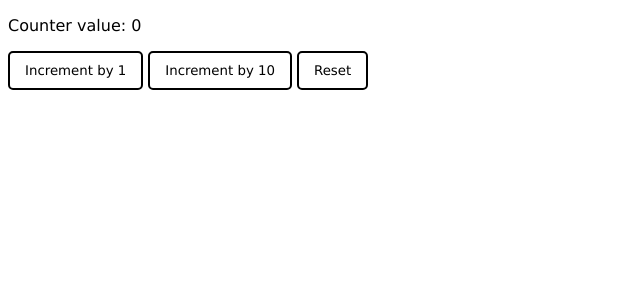
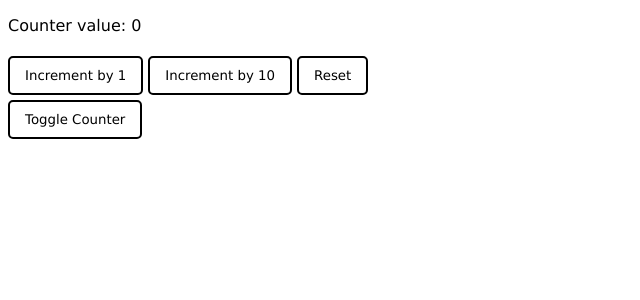
Before and after one commit to FredrikEglese/learningReact, a React (Create React App) app in the folder scratch/: page / in a window 1280 px wide. Shown: the top 300 px of the page, without its empty margins (0-640 px from the left). Built offline with nearby package versions, Linux system fonts and the light colour scheme.

Commit message:
Convert js -> tsx and useEffect

```diff
--- a/scratch/package.json
+++ b/scratch/package.json
@@ -3,6 +3,8 @@
   "version": "0.1.0",
   "private": true,
   "dependencies": {
+    "@types/react": "^17.0.11",
+    "@types/react-dom": "^17.0.7",
     "react": "^17.0.0",
     "react-dom": "^17.0.0",
     "react-scripts": "^4.0.3",
--- a/scratch/src/App.js
+++ /dev/null
@@ -1,8 +0,0 @@
-import React from "react";
-import Counter from "./Counter";
-
-const App = () => {
-	return <Counter />;
-};
-
-export default App;
--- /dev/null
+++ b/scratch/src/App.tsx
@@ -0,0 +1,14 @@
+import { useState } from "react";
+import Counter from "./Counter";
+
+const App = () => {
+	const [showCounter, setShowCounter] = useState(true);
+	return (
+		<div>
+			{showCounter && <Counter />}
+			<button onClick={() => setShowCounter((x) => !x)}>Toggle Counter</button>
+		</div>
+	);
+};
+
+export default App;
--- a/scratch/src/Counter.js
+++ /dev/null
@@ -1,32 +0,0 @@
-import React, { useState } from "react";
-
-import "./style/app.css";
-
-const Counter = () => {
-	const [counter, setCounter] = useState(0);
-
-	const increment1 = () => {
-		setCounter((x) => x + 1);
-	};
-
-	const increment10 = () => {
-		setCounter((x) => x + 10);
-	};
-
-	const resetCounter = () => {
-		setCounter(0);
-	};
-
-	return (
-		<div>
-			<p>Counter value: {counter}</p>
-
-			<button onClick={increment1}>Increment by 1</button>
-			<button onClick={increment10}>Increment by 10</button>
-
-			<button onClick={resetCounter}>Reset</button>
-		</div>
-	);
-};
-
-export default Counter;
--- /dev/null
+++ b/scratch/src/Counter.tsx
@@ -0,0 +1,42 @@
+import { useEffect, useState } from "react";
+
+import "./style/app.css";
+
+const Counter = () => {
+	const [counter, setCounter] = useState(0);
+	const incrementOptions = [1, 10];
+
+	const increment = (incrementer: number) => {
+		setCounter((x) => x + incrementer);
+	};
+
+	const resetCounter = () => {
+		setCounter(0);
+	};
+
+	useEffect(() => {
+		document.title = `C = ${counter}`;
+
+		return () => {
+			document.title = "hello!";
+		};
+	}, [counter]);
+
+	const incrementButtons = incrementOptions.map((i) => {
+		return (
+			<button key={"num_button_" + i} onClick={() => increment(i)}>
+				Increment by {i}
+			</button>
+		);
+	});
+
+	return (
+		<div>
+			<p>Counter value: {counter}</p>
+			{incrementButtons}
+			<button onClick={resetCounter}>Reset</button>
+		</div>
+	);
+};
+
+export default Counter;
--- a/scratch/src/index.js
+++ /dev/null
@@ -1,9 +0,0 @@
-import React from 'react';
-import ReactDOM from 'react-dom';
-import App from './App';
-import './index.css';
-
-ReactDOM.render(
-  <App/>,
-  document.getElementById('root')
-);
--- /dev/null
+++ b/scratch/src/index.tsx
@@ -0,0 +1,5 @@
+import ReactDOM from "react-dom";
+import App from "./App";
+import "./index.css";
+
+ReactDOM.render(<App />, document.getElementById("root"));
--- /dev/null
+++ b/scratch/src/react-app-env.d.ts
@@ -0,0 +1 @@
+/// <reference types="react-scripts" />
--- a/scratch/src/style/app.css
+++ b/scratch/src/style/app.css
@@ -10,6 +10,7 @@ body {
 button {
 	padding: 10px 15px;
 	margin-right: 5px;
+	margin-top: 5px;
 	background-color: white;
 	border: 2px solid black;
 	color: black;
```
Also changed, not shown: scratch/tsconfig.json (added, +20 -0 lines), 1 other file (tests, documents, lock files or other folders).
